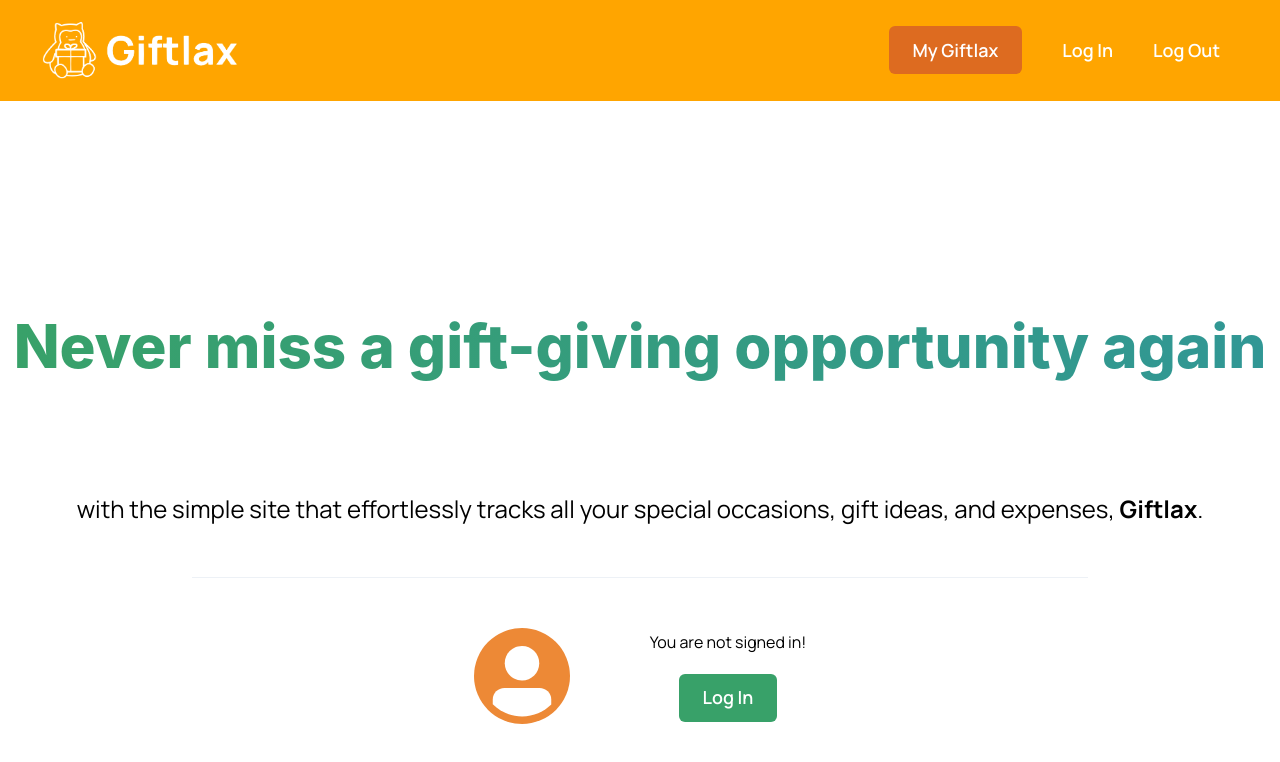
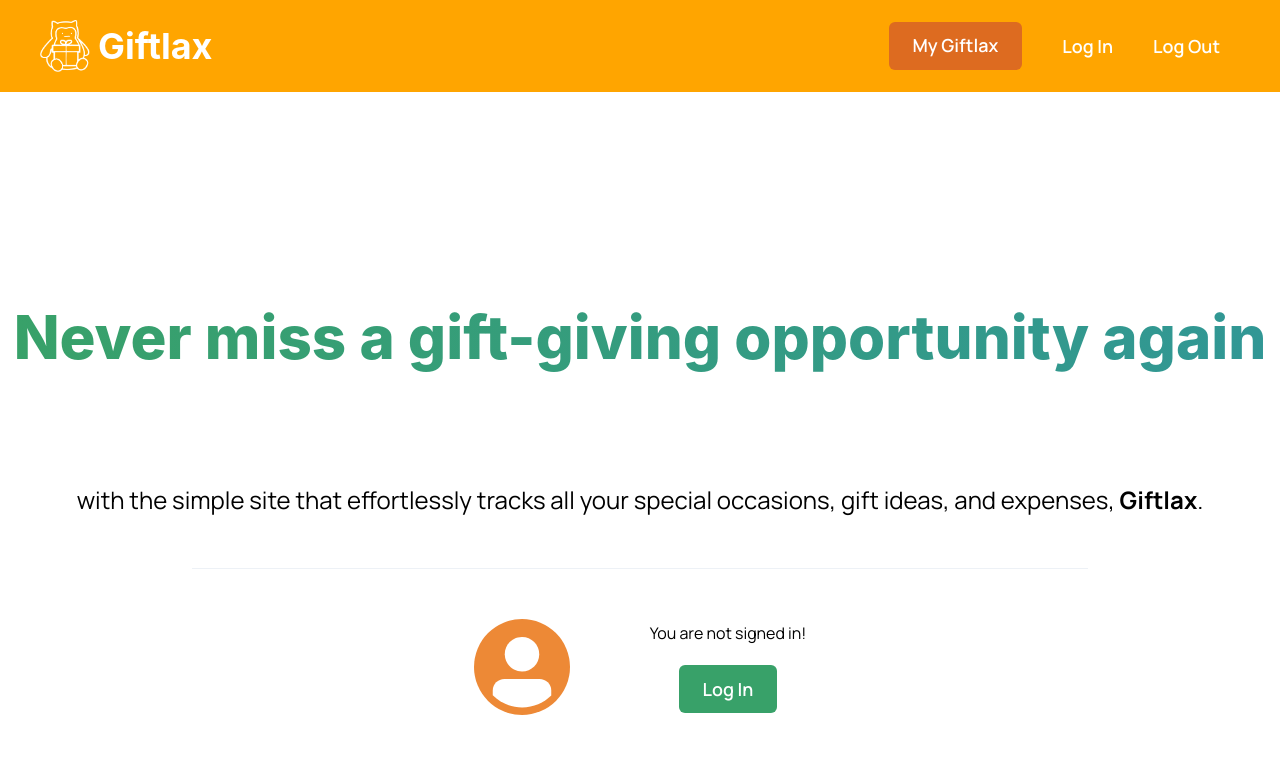
Before and after one commit to probablyalexzhu/giftlax, a Next.js app: page / in a window 1280 px wide. Shown: the top 762 px of the page. Built offline with nearby package versions, Linux system fonts and the light colour scheme; no server answers.

Commit message:
added logo

```diff
--- a/src/app/components/buttons.component.tsx
+++ b/src/app/components/buttons.component.tsx
@@ -5,7 +5,7 @@ import { signIn, signOut } from "next-auth/react";
 import NextLink from "next/link";
 import Image from 'next/image'
 import React from "react";
-import { Button, Icon } from "@chakra-ui/react";
+import { Button, Icon, Heading, HStack } from "@chakra-ui/react";
 import { FiGift } from "react-icons/fi";
 
 export const LoginButton = () => {
@@ -56,7 +56,11 @@ export const LoginButton2 = (props) => {
 export const HomeButton = () => {
     return (
         <NextLink href="/" passHref>
-            <Image src="/logo.png" alt="Giftlax Logo" width="200" height="200" />
+            <HStack>
+                <Image src="/logoOnly.png" alt="Giftlax Logo" width="50" height="50" />
+                <Heading color="white" size="xl">Giftlax</Heading>
+            </HStack>
+
             {/* <Button
                 color="white"
                 variant="link"
```
Also changed, not shown: public/logo.png (deleted), public/logoOnly.png (added).
